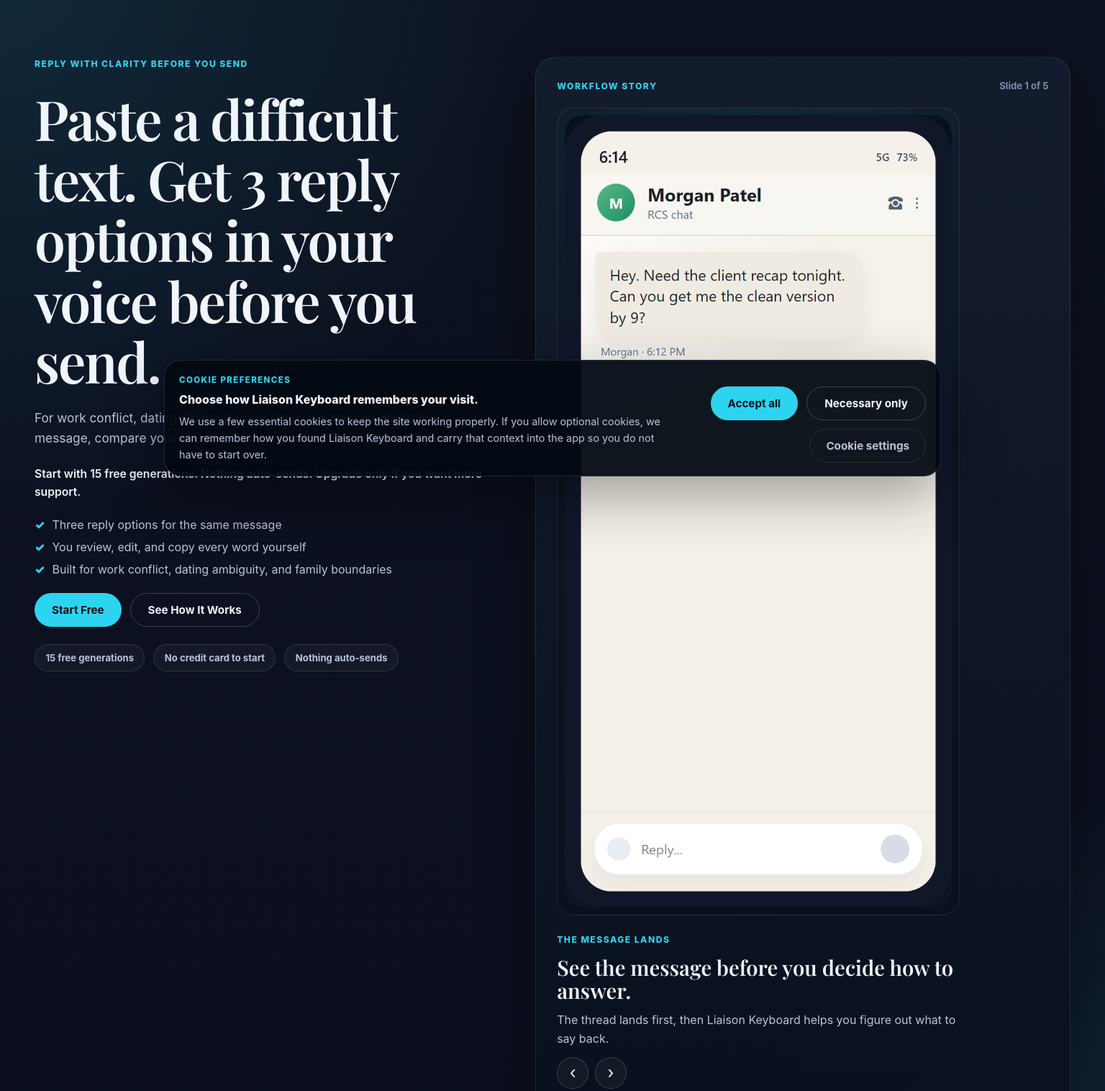
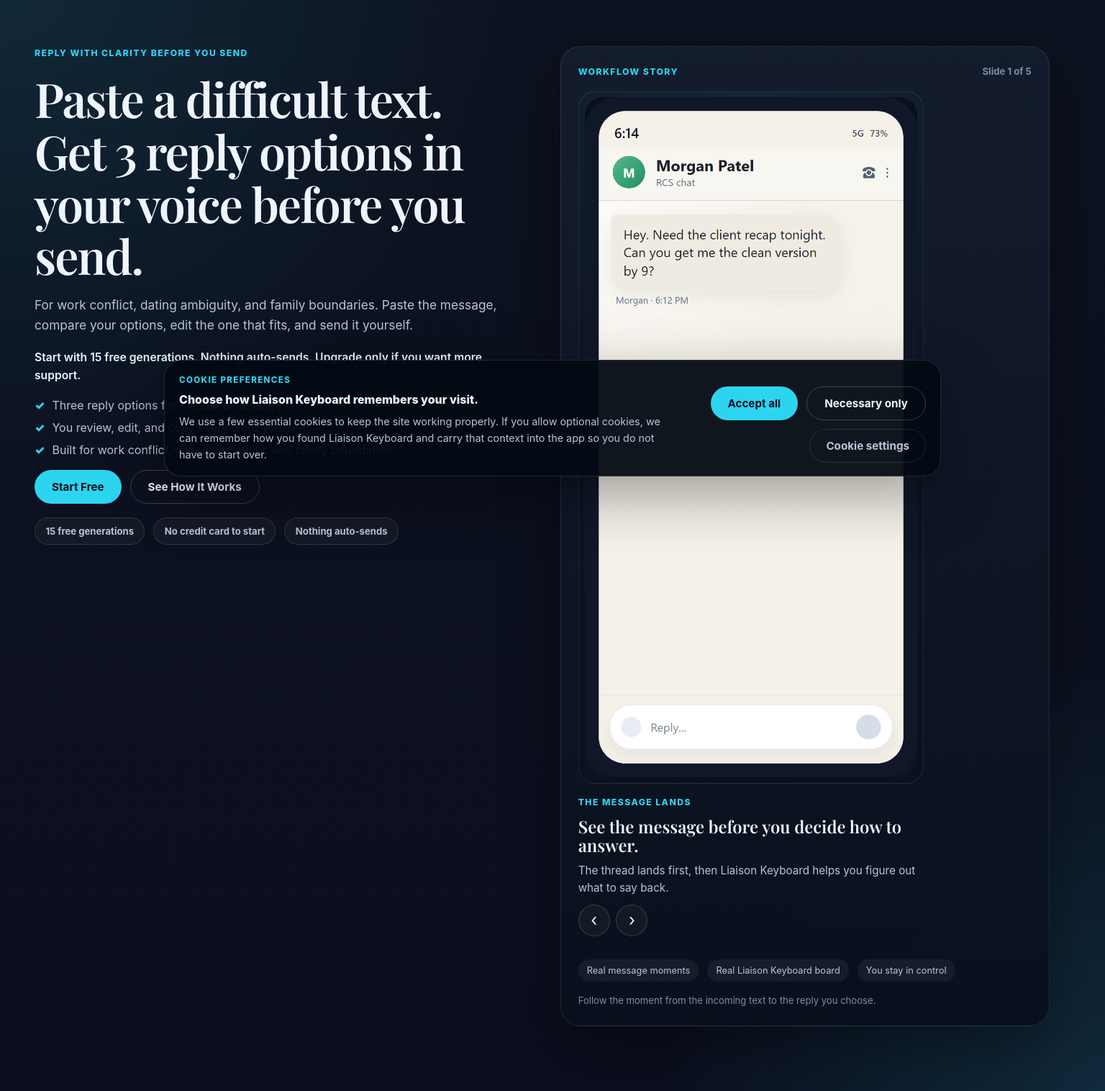
Before and after one commit to Vox-Raqia/Liaison-Keyboard-Landing, a website: page index.html in a window 1536 px wide. Shown: the part 120-1636 px from the top of the page at 72% size. Drawn offline with nearby package versions, Linux system fonts and the light colour scheme.

Commit message:
Tighten landing hero above the fold

```diff
--- a/site.css
+++ b/site.css
@@ -344,7 +344,7 @@
 
 .hero-section,
 .section {
-  padding: clamp(88px, 8vw, 128px) 0;
+  padding: clamp(76px, 7vw, 112px) 0;
 }
 
 .hero-section {
@@ -365,14 +365,25 @@
 .hero-grid,
 .steps-grid {
   display: grid;
+  gap: clamp(32px, 3.2vw, 56px);
+  align-items: start;
+}
+
+.hero-grid {
+  grid-template-columns: minmax(0, 0.98fr) minmax(0, 1.02fr);
+}
+
+.steps-grid {
   grid-template-columns: minmax(0, 0.92fr) minmax(0, 1.08fr);
-  gap: clamp(40px, 4vw, 72px);
-  align-items: start;
 }
 
 .hero-copy {
   display: grid;
-  gap: 1.45rem;
+  gap: 1.15rem;
+}
+
+.hero-copy h1 {
+  font-size: clamp(2.7rem, 4.3vw, 4.4rem);
 }
 
 .hero-copy,
@@ -488,7 +499,7 @@
     rgba(20, 29, 46, 0.96),
     rgba(9, 16, 29, 0.98)
   );
-  width: min(100%, 700px);
+  width: min(100%, 620px);
   margin-inline: 0;
 }
 
@@ -514,15 +525,15 @@
 .hero-story-stage {
   display: grid;
   grid-template-columns: 1fr;
-  gap: 0.85rem;
+  gap: 0.75rem;
   align-items: start;
 }
 
 .hero-story-frame {
   margin: 0;
-  width: min(100%, 520px);
+  width: min(100%, 440px);
   justify-self: start;
-  padding: 10px;
+  padding: 8px;
   border-radius: calc(var(--radius-xl) - 4px);
   border: 1px solid rgba(255, 255, 255, 0.08);
   background:
@@ -544,9 +555,9 @@
 .hero-story-copy {
   min-width: 0;
   display: grid;
-  gap: 0.8rem;
+  gap: 0.65rem;
   align-content: start;
-  width: min(100%, 520px);
+  width: min(100%, 440px);
   justify-self: start;
 }
 
@@ -559,12 +570,12 @@
 }
 
 .hero-story-copy h3 {
-  font-size: clamp(1.35rem, 1.9vw, 1.9rem);
+  font-size: clamp(1.2rem, 1.55vw, 1.55rem);
 }
 
 .hero-story-caption {
   color: var(--ink-soft);
-  font-size: 1rem;
+  font-size: 0.95rem;
   max-width: none;
 }
 
@@ -1019,28 +1030,28 @@
   }
 
   .hero-copy {
-    padding-right: 0.5rem;
+    padding-right: 0.35rem;
   }
 
   .hero-proof-board {
-    padding: 1.85rem;
+    padding: 1.5rem;
   }
 
   .hero-story {
-    gap: 1.15rem;
+    gap: 1rem;
   }
 
   .hero-story-stage {
-    gap: 1.5rem;
+    gap: 1rem;
   }
 
   .hero-proof-board {
-    width: min(100%, 760px);
+    width: min(100%, 680px);
   }
 
   .hero-story-frame,
   .hero-story-copy {
-    width: min(100%, 560px);
+    width: min(100%, 480px);
   }
 
   .proof-stat-value {
@@ -1049,8 +1060,8 @@
 }
 
 @media (min-width: 1680px) {
-  h1 {
-    font-size: clamp(3.4rem, 4.8vw, 5.6rem);
+  .hero-copy h1 {
+    font-size: clamp(3rem, 4.1vw, 4.9rem);
   }
 
   h2 {
```
